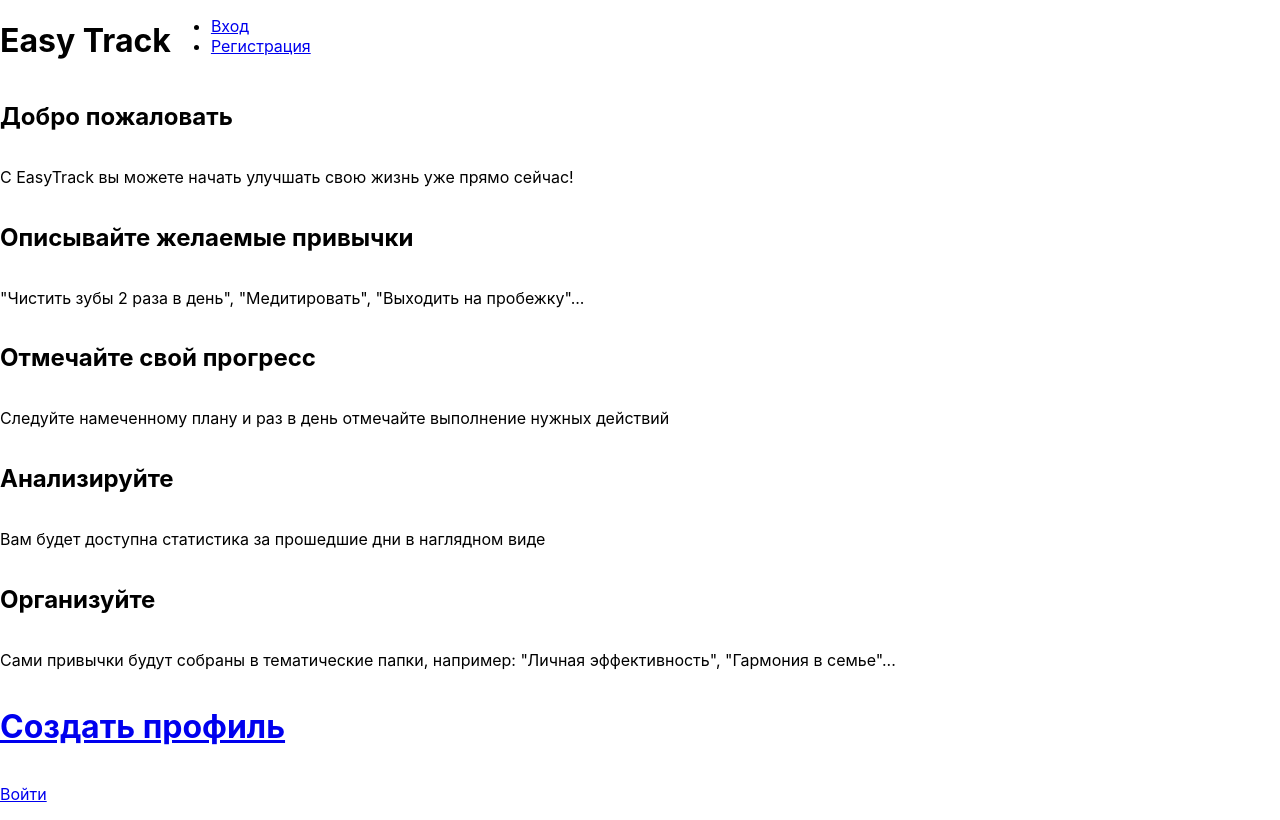
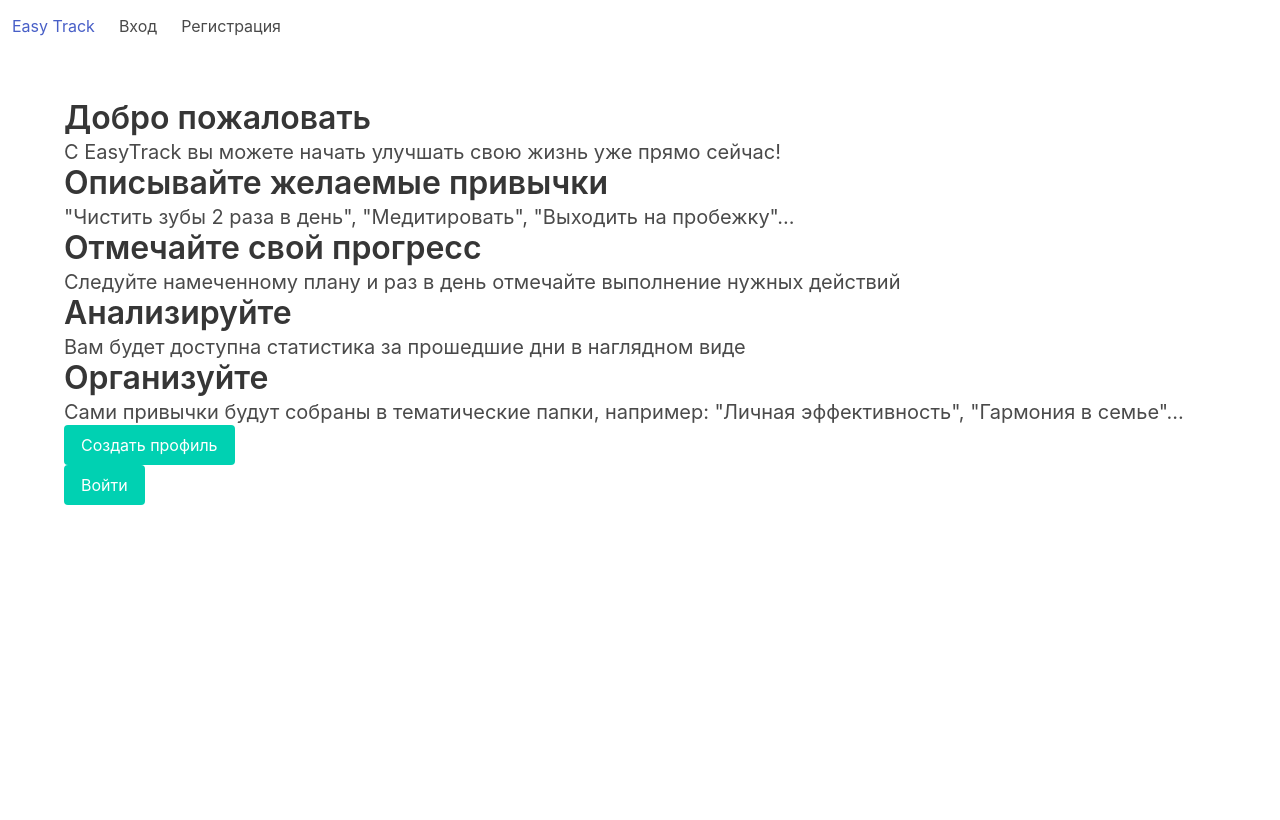
Before and after one commit to mrEvgenX/easytrack, a React (Create React App) app in the folder react/: page /welcome in a window 1280 px wide. Built offline with nearby package versions, Linux system fonts and the light colour scheme.

Commit message:
Create nice navbar

```diff
--- a/react/package.json
+++ b/react/package.json
@@ -11,6 +11,7 @@
     "@testing-library/react": "^9.3.2",
     "@testing-library/user-event": "^7.1.2",
     "base-64": "^0.1.0",
+    "bulma": "^0.9.0",
     "react": "^16.13.1",
     "react-datepicker": "^2.16.0",
     "react-dom": "^16.13.1",
--- a/react/src/App.js
+++ b/react/src/App.js
@@ -7,8 +7,6 @@ import {
 } from 'react-router-dom';
 import './App.css';
 import HeaderBlock from './components/header/HeaderBlock';
-import HeaderMenu from './components/header/HeaderMenu';
-import HeaderMenuUnlogged from './components/header/HeaderMenuUnlogged';
 import ItemsListStat from './components/ItemsListStat';
 import Login from './components/auth/Login';
 import Register from './components/auth/Register';
@@ -63,18 +61,10 @@ export default function App(props) {
         onLogout,
         onRegister
     } = props;
-    let headerMenu;
-    if (isAuthenticated) {
-        headerMenu = < HeaderMenu onLogout={onLogout} />;
-    } else {
-        headerMenu = <HeaderMenuUnlogged />;
-    }
     return (
         <BrowserRouter>
             <div className="App" >
-                <HeaderBlock >
-                    {headerMenu}
-                </HeaderBlock>
+                <HeaderBlock isAuthenticated={isAuthenticated} onLogout={onLogout} />
                 <Switch>
                     <PrivateRoute isAuthenticated={isAuthenticated} exact path="/" render={
                         () => <Main
--- a/react/src/components/ItemsList.js
+++ b/react/src/components/ItemsList.js
@@ -37,12 +37,14 @@ export default class ItemsList extends Component {
 
     render() {
         const { children } = this.props;
-        return (<ul className="ItemsList">
+        return (<section className="section">
+        <ul className="ItemsList">
             {children}
             <li className="Item">
                 <input className="FormInput" type="text" value={this.state.newElementName} placeholder="Имя нового элемента" onChange={this.handleChange} onKeyDown={this.handleKeyDown} />
                 <button onClick={this.handleElementCreation}><FontAwesomeIcon icon={faPlusCircle} /></button>
             </li>
-        </ul>);
+        </ul>
+        </section>);
     }
 }
--- a/react/src/components/WelcomeBlock.js
+++ b/react/src/components/WelcomeBlock.js
@@ -4,19 +4,38 @@ import { Link } from 'react-router-dom';
 
 export default function WelcomeBlock() {
     return (
-        <>
-            <h2>Добро пожаловать</h2>
-            <p>С EasyTrack вы можете начать улучшать свою жизнь уже прямо сейчас!</p>
-            <h2>Описывайте желаемые привычки</h2>
-            <p>"Чистить зубы 2 раза в день", "Медитировать", "Выходить на пробежку"...</p>
-            <h2>Отмечайте свой прогресс</h2>
-            <p>Следуйте намеченному плану и раз в день отмечайте выполнение нужных действий</p>
-            <h2>Анализируйте</h2>
-            <p>Вам будет доступна статистика за прошедшие дни в наглядном виде</p>
-            <h2>Организуйте</h2>
-            <p>Сами привычки будут собраны в тематические папки, например: "Личная эффективность", "Гармония в семье"...</p>
-            <h1><Link to='/register'>Создать профиль</Link></h1>
-            <p><Link to='/login'>Войти</Link></p>
-        </>
+        <section className="section">
+            <div className="container">
+                <h2 className="title">Добро пожаловать</h2>
+                <p className="subtitle">С EasyTrack вы можете начать улучшать свою жизнь уже прямо сейчас!</p>
+            </div>
+
+            <div className="container">
+                <h2 className="title">Описывайте желаемые привычки</h2>
+                <p className="subtitle">"Чистить зубы 2 раза в день", "Медитировать", "Выходить на пробежку"...</p>
+            </div>
+
+            <div className="container">
+                <h2 className="title">Отмечайте свой прогресс</h2>
+                <p className="subtitle">Следуйте намеченному плану и раз в день отмечайте выполнение нужных действий</p>
+            </div>
+
+            <div className="container">
+                <h2 className="title">Анализируйте</h2>
+                <p className="subtitle">Вам будет доступна статистика за прошедшие дни в наглядном виде</p>
+            </div>
+
+            <div className="container">
+                <h2 className="title">Организуйте</h2>
+                <p className="subtitle">Сами привычки будут собраны в тематические папки, например: "Личная эффективность", "Гармония в семье"...</p>
+            </div>
+
+            <div className="container">
+                <Link className="button is-primary" to='/register'>Создать профиль</Link>
+            </div>
+            <div className="container">
+                <Link className="button is-primary" to='/login'>Войти</Link>
+            </div>
+        </section>
     );
 }
--- a/react/src/components/header/HeaderBlock.css
+++ /dev/null
@@ -1,13 +0,0 @@
-.HeaderBlock {
-    display: flex;
-}
-
-.HeaderBlock button {
-    background: none!important;
-    border: none;
-    padding: 0!important;
-    /*input has OS specific font-family*/
-    color: #069;
-    text-decoration: underline;
-    cursor: pointer;
-}
--- a/react/src/components/header/HeaderBlock.js
+++ b/react/src/components/header/HeaderBlock.js
@@ -1,13 +1,33 @@
-import React from 'react';
-import './HeaderBlock.css';
-
+import React, { useState } from 'react';
+import { Link } from 'react-router-dom';
+import HeaderMenu from './HeaderMenu';
+import HeaderMenuUnlogged from './HeaderMenuUnlogged';
 
 export default function HeaderBlock(props) {
-    const { children } = props;
+    const [menuExpanded, expandMenu ] = useState(false);
+    const { isAuthenticated, onLogout } = props;
+    const toggleMenu = () => {
+        expandMenu(!menuExpanded);
+    }
+
+    let headerMenu;
+    if (isAuthenticated) {
+        headerMenu = < HeaderMenu isActive={menuExpanded} onLogout={onLogout} />;
+    } else {
+        headerMenu = <HeaderMenuUnlogged isActive={menuExpanded} />;
+    }
+
     return (
-        <div className="HeaderBlock">
-            <h1>Easy Track</h1>
-            { children }
-        </div>
+        <nav className="navbar" role="navigation" aria-label="main navigation">
+            <div className="navbar-brand">
+                <Link className="navbar-item" to='/'>Easy Track</Link>
+                <p role="button" className={menuExpanded? "navbar-burger is-active" : "navbar-burger"} aria-label="menu" aria-expanded="false" data-target="mainNavbar" onClick={toggleMenu}>
+                    <span aria-hidden="true"></span>
+                    <span aria-hidden="true"></span>
+                    <span aria-hidden="true"></span>
+                </p>
+            </div>
+            { headerMenu }
+        </nav>
     );
 }
--- a/react/src/components/header/HeaderMenu.js
+++ b/react/src/components/header/HeaderMenu.js
@@ -3,16 +3,20 @@ import { Link } from 'react-router-dom';
 
 
 export default function HeaderMenu(props) {
-    const { onLogout } = props;
+    const { isActive, onLogout } = props;
     const handleClick = (e) => {
         e.preventDefault();
         onLogout()
     }
     return (
-        <ul>
-            <li><Link to='/'>Главная</Link></li>
-            <li><Link to='/statistics'>Статистика</Link></li>
-            <li><button onClick={handleClick}>Выход</button></li>
-        </ul>
+        <div id="mainNavbar" className={isActive? "navbar-menu is-active" : "navbar-menu"}>
+            <div className="navbar-start">
+                <Link className="navbar-item" to="/">Главная</Link>
+                <Link className="navbar-item" to="/statistics">Статистика</Link>
+            </div>
+            <div className="navbar-end">
+                <button className='navbar-item button' onClick={handleClick}>Выход</button>
+            </div>
+        </div>
     );
 }
--- a/react/src/components/header/HeaderMenuUnlogged.js
+++ b/react/src/components/header/HeaderMenuUnlogged.js
@@ -2,11 +2,14 @@ import React from 'react';
 import { Link } from 'react-router-dom';
 
 
-export default function HeaderBlockUnlogged() {
+export default function HeaderBlockUnlogged(props) {
+    const { isActive } = props;
     return (
-        <ul>
-            <li><Link to='/login'>Вход</Link></li>
-            <li><Link to='/register'>Регистрация</Link></li>
-        </ul>
+        <div id="mainNavbar" className={isActive? "navbar-menu is-active" : "navbar-menu"}>
+            <div className="navbar-start">
+                <Link className="navbar-item" to='/login'>Вход</Link>
+                <Link className="navbar-item" to='/register'>Регистрация</Link>
+            </div>
+        </div>
     );
 }
--- a/react/src/index.js
+++ b/react/src/index.js
@@ -2,6 +2,7 @@ import React from 'react';
 import ReactDOM from 'react-dom';
 import './index.css';
 import AppContainer from './AppContainer';
+import 'bulma/css/bulma.css'
 
 ReactDOM.render(
   <AppContainer />,
```
Also changed, not shown: 2 other files (tests, documents, lock files or other folders).
